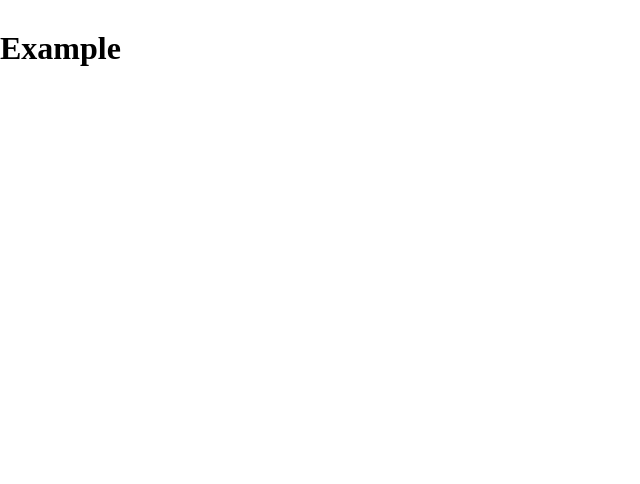
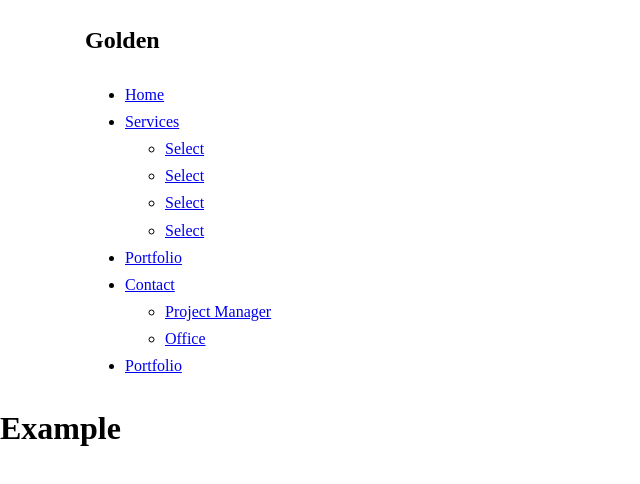
Before and after one commit to adamsadkowski/Example, a website: page index.html in a window 1280 px wide. Shown: the whole page, without its empty margins (0-640 px from the left). Drawn offline with Linux system fonts and the light colour scheme.

Commit message:
Add html code for navigation

```diff
--- a/index.html
+++ b/index.html
@@ -12,7 +12,26 @@
 
         <nav>
             <div class="container">
-
+                <h2>Golden</h2>
+                <ul>
+                    <li><a href="#">Home</a></li>
+                    <li><a href="#">Services</a>
+                        <ul>
+                            <li><a href="#">Select</a></li>
+                            <li><a href="#">Select</a></li>
+                            <li><a href="#">Select</a></li>
+                            <li><a href="#">Select</a></li>
+                        </ul>
+                    </li>
+                    <li><a href="#">Portfolio</a>
+                    <li><a href="#">Contact</a>
+                        <ul>
+                            <li><a href="#">Project Manager</a></li>
+                            <li><a href="#">Office</a></li>
+                        </ul>
+                    </li>
+                    <li><a href="#">Portfolio</a>
+                </ul>
             </div>
         </nav>
 
```
